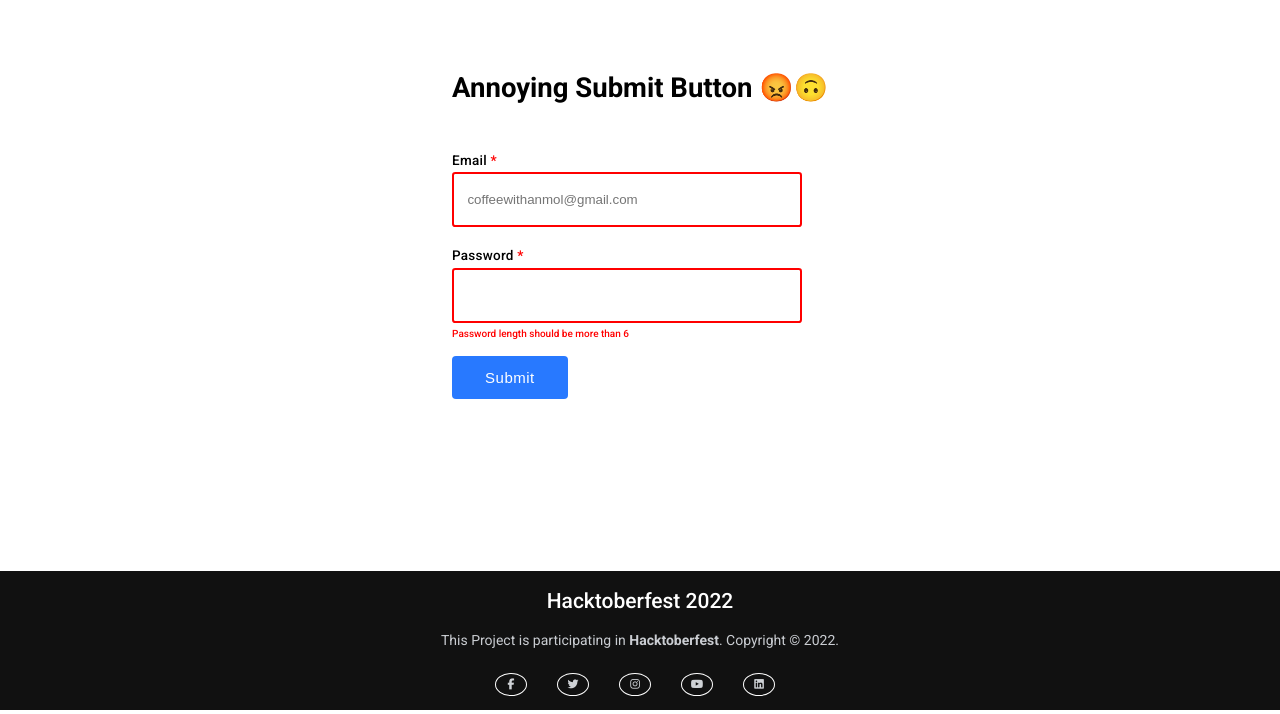
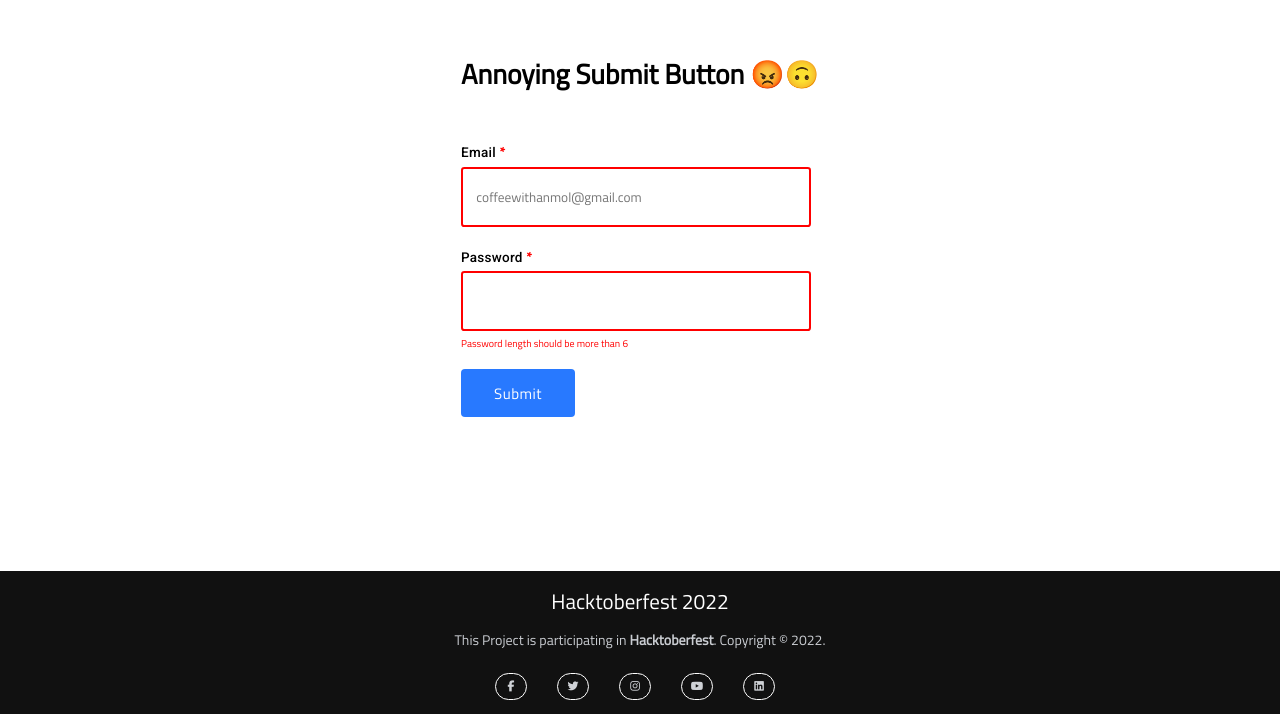
Before and after one commit to fineanmol/Annoying-submit-button, a React (Create React App) app: page / in a window 1280 px wide. Shown: the part 101-815 px from the top of the page. Built offline with nearby package versions, Linux system fonts and the light colour scheme.

Commit message:
Updated Font

```diff
--- a/src/App.css
+++ b/src/App.css
@@ -1,9 +1,12 @@
+@import url('https://fonts.googleapis.com/css2?family=Poppins:wght@200;300;400&family=Titillium+Web:ital,wght@0,200;0,300;0,400;1,200;1,300&family=Ubuntu:ital,wght@0,300;0,400;0,500;1,300;1,400&display=swap');
+
 * {
   box-sizing: border-box;
   padding: 0;
   margin: 0;
   list-style: none;
   text-decoration: none;
+  font-family: "Titillium Web";
 }
 
 html,
--- a/src/components/Footer.css
+++ b/src/components/Footer.css
@@ -122,7 +122,7 @@ text-decoration: none;
 color: #fff;
 border: 1.1px solid white;
 padding: 5px;
-border-radius: 50%;
+border-radius: 50px;
 }
 
 .socials a i {
```
